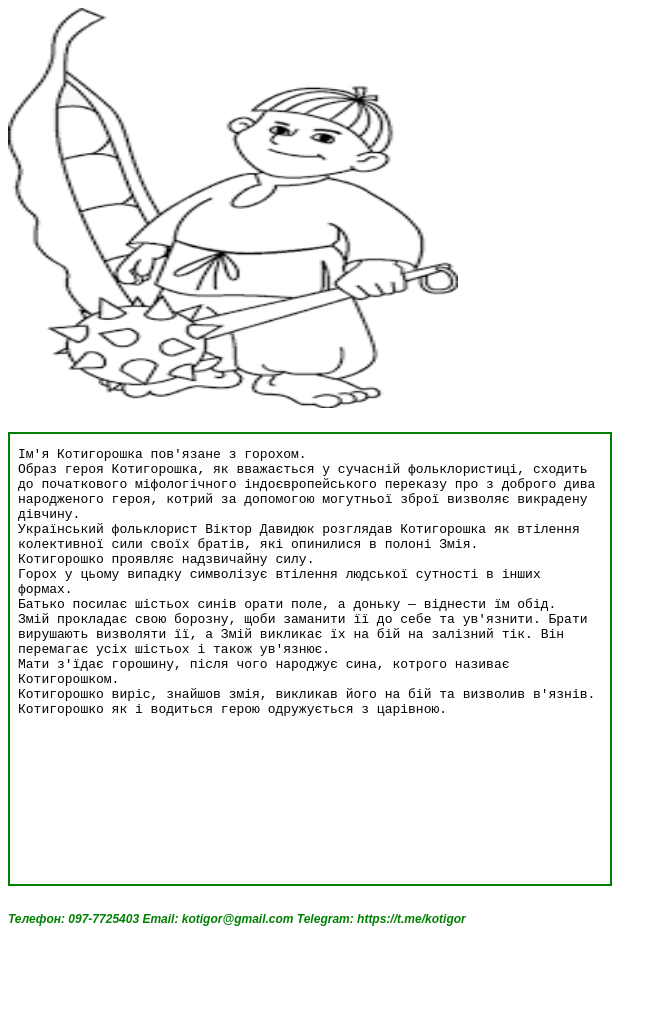
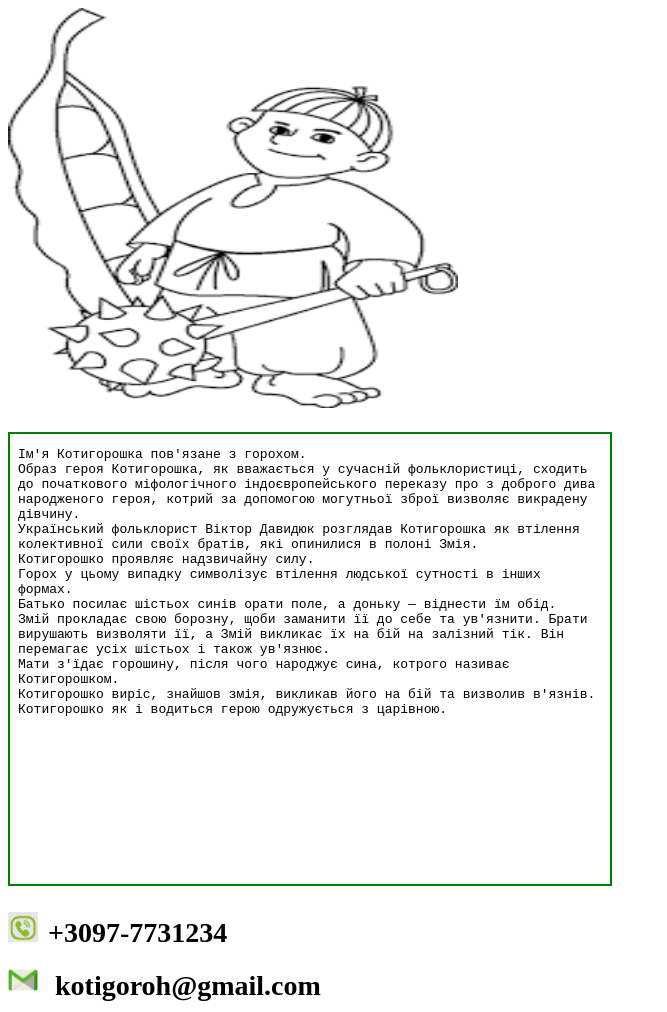
Before and after one commit to skirichenko77/hello-world, a plain HTML site: page index.htm in a window 1280 px wide. Shown: the top 1012 px of the page, without its empty margins (0-667 px from the left). Before the commit the page ends 938 px from the top, so only its background shows below. Drawn offline with Linux system fonts and the light colour scheme.

Commit message:
Замінено надписи контактів на іконки, встановлено жирний шрифт та збільшено розмір

```diff
--- a/index.htm
+++ b/index.htm
@@ -2,25 +2,21 @@
 <html lang="ukr">
 <head>
    <title>Сторінка роботи</title>
-   <script src="script.js"></script>
    <style>
-        /* Стилі для нижнього надпису */
-       p {
-            color: green;
-            font-size: 12px;
-            font-family: Arial, sans-serif;
-            font-style: italic; /* Наклонений шрифт */
-			font-weight: bold; /* Зробити текст жирним */
-                   }
-				    /* Стилі для елементів у рядку */
-    </style>
+    /* Додайте стилі за необхідності */
+    .contact-icon {
+      width: 30px; /* Розмір іконки */
+      height: 30px;
+      margin-right: 10px; /* Відступ між іконками і текстом */
+    }
+  </style>
     </head>
 <body>
      <img src="pic.png" alt="Котигорошко" width="450" height="400">
      <h2><iframe src="bio.txt" style="border:2px solid green;" width="600" height="450"></iframe></h2>
 
-<p>
- Телефон: 097-7725403   Email: kotigor@gmail.com    Telegram: https://t.me/kotigor
- </p>
+ <p> <img class="contact-icon" src="phone.png" alt="Телефон іконка"><strong class="1" style="font-size: 28px;">+3097-7731234</strong></p>
+  <p><img class="contact-icon" src="email.png" alt="Email іконка"><strong class="2" style="font-size: 28px;"> kotigoroh@gmail.com</strong></p>
+  <p> <img class="contact-icon" src="telegram.png" alt="Telegram іконка"><strong class="3" style="font-size: 28px;">t.me/kotigor</strong></p>
 </body>
 </html>
```
Also changed, not shown: email.png (added), images+.jpg (added), phone.png (added), telegram.png (added).
